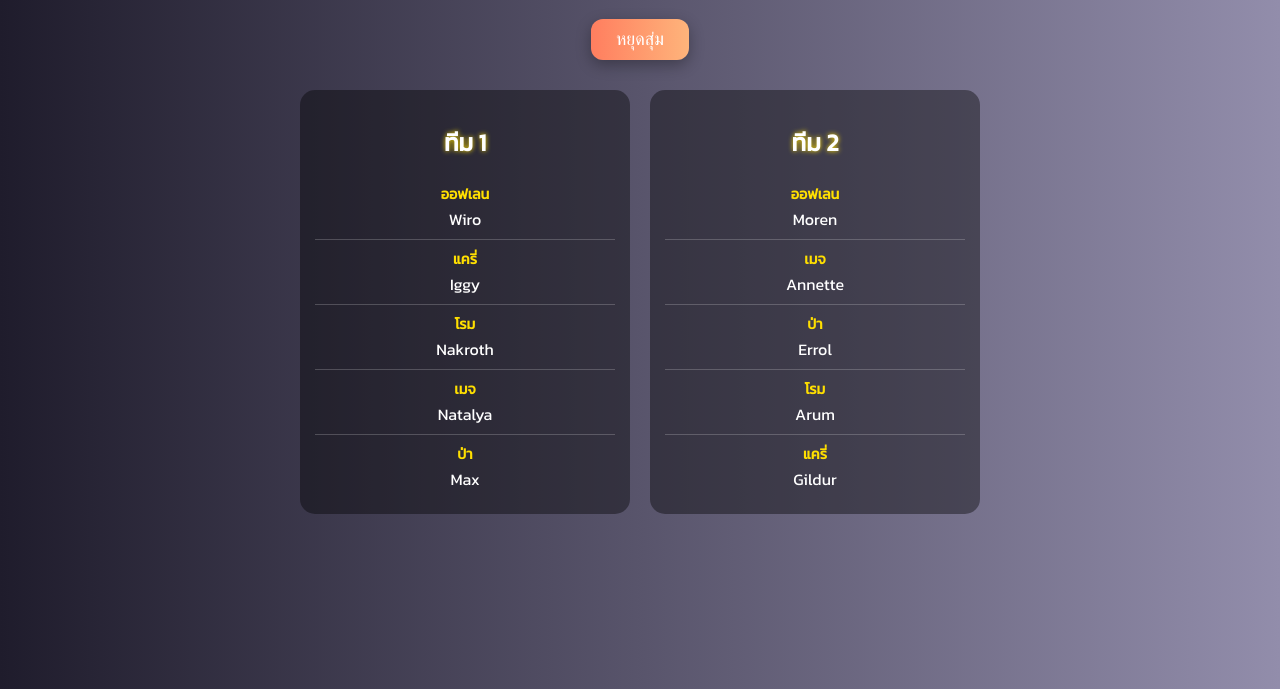
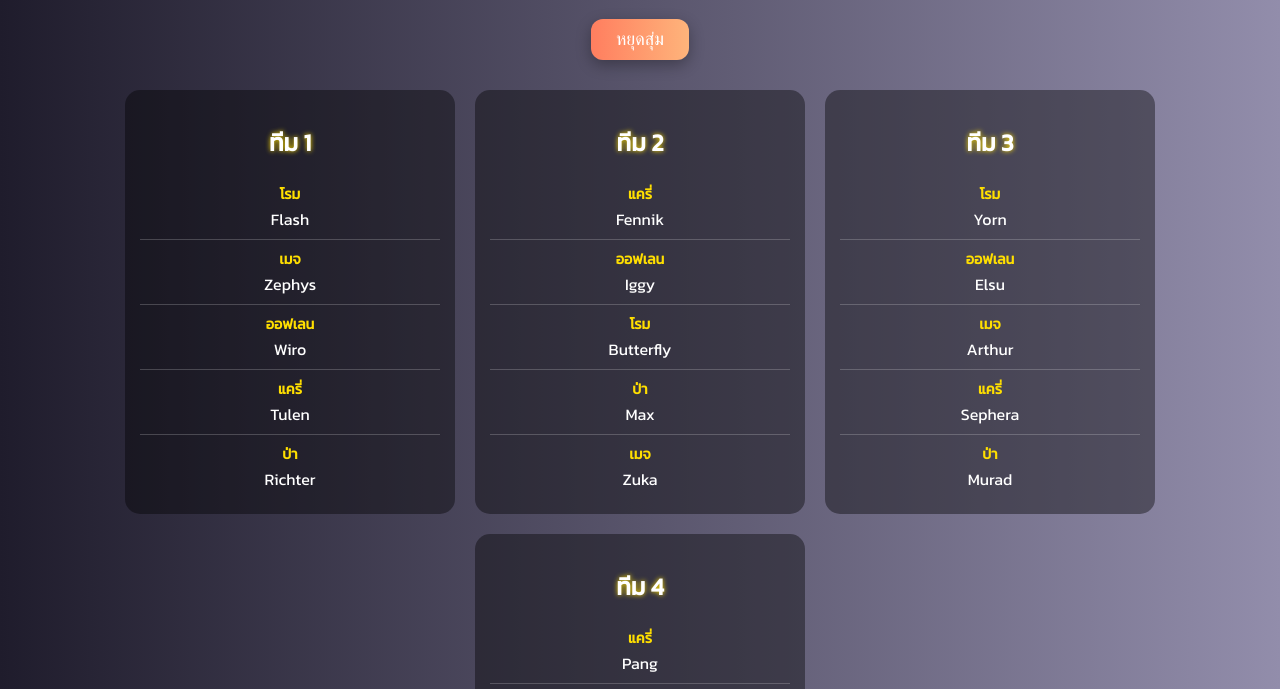
Before and after one commit to ty480/Rov-, a plain HTML site: page index.html in a window 1280 px wide. Both pictures are taken after a click on the button "เริ่มสุ่ม". Shown: the part 100-789 px from the top of the page. Drawn offline with Linux system fonts and the light colour scheme.

Commit message:
Update index.html

```diff
--- a/index.html
+++ b/index.html
@@ -83,6 +83,8 @@
 <div id="teams">
   <div class="team" id="team1"><h2>ทีม 1</h2></div>
   <div class="team" id="team2"><h2>ทีม 2</h2></div>
+  <div class="team" id="team3"><h2>ทีม 3</h2></div>
+  <div class="team" id="team4"><h2>ทีม 4</h2></div>
 </div>
 
 <script>
@@ -114,37 +116,30 @@ function shuffle(array){
 
 function generateTeams(){
   const shuffled = shuffle([...heroes]);
-  const team1 = shuffled.slice(0,5);
-  const team2 = shuffled.slice(5,10);
+  const teams = [
+    shuffled.slice(0,5),
+    shuffled.slice(5,10),
+    shuffled.slice(10,15),
+    shuffled.slice(15,20)
+  ];
 
-  const team1Div = document.getElementById('team1');
-  const team2Div = document.getElementById('team2');
-
-  team1Div.innerHTML = '<h2>ทีม 1</h2>';
-  team2Div.innerHTML = '<h2>ทีม 2</h2>';
-
-  const pos1 = shuffle([...positions]);
-  const pos2 = shuffle([...positions]);
-
-  team1.forEach((hero,i)=>{
-    const div = document.createElement('div');
-    div.className = 'hero';
-    div.innerHTML = `<div class="position">${pos1[i]}</div>${hero}`;
-    team1Div.appendChild(div);
-  });
-
-  team2.forEach((hero,i)=>{
-    const div = document.createElement('div');
-    div.className = 'hero';
-    div.innerHTML = `<div class="position">${pos2[i]}</div>${hero}`;
-    team2Div.appendChild(div);
-  });
+  for(let t=1; t<=4; t++){
+    const teamDiv = document.getElementById('team'+t);
+    teamDiv.innerHTML = `<h2>ทีม ${t}</h2>`;
+    const pos = shuffle([...positions]);
+    teams[t-1].forEach((hero,i)=>{
+      const div = document.createElement('div');
+      div.className = 'hero';
+      div.innerHTML = `<div class="position">${pos[i]}</div>${hero}`;
+      teamDiv.appendChild(div);
+    });
+  }
 }
 
 function toggleRandom() {
   const clickSound = document.getElementById("clickSound");
-  clickSound.currentTime = 0; // รีเซ็ตเสียง
-  clickSound.play();          // เล่นเสียงตอนกดปุ่ม
+  clickSound.currentTime = 0;
+  clickSound.play();
 
   if (isRandomizing) {
     clearInterval(intervalId);
```
